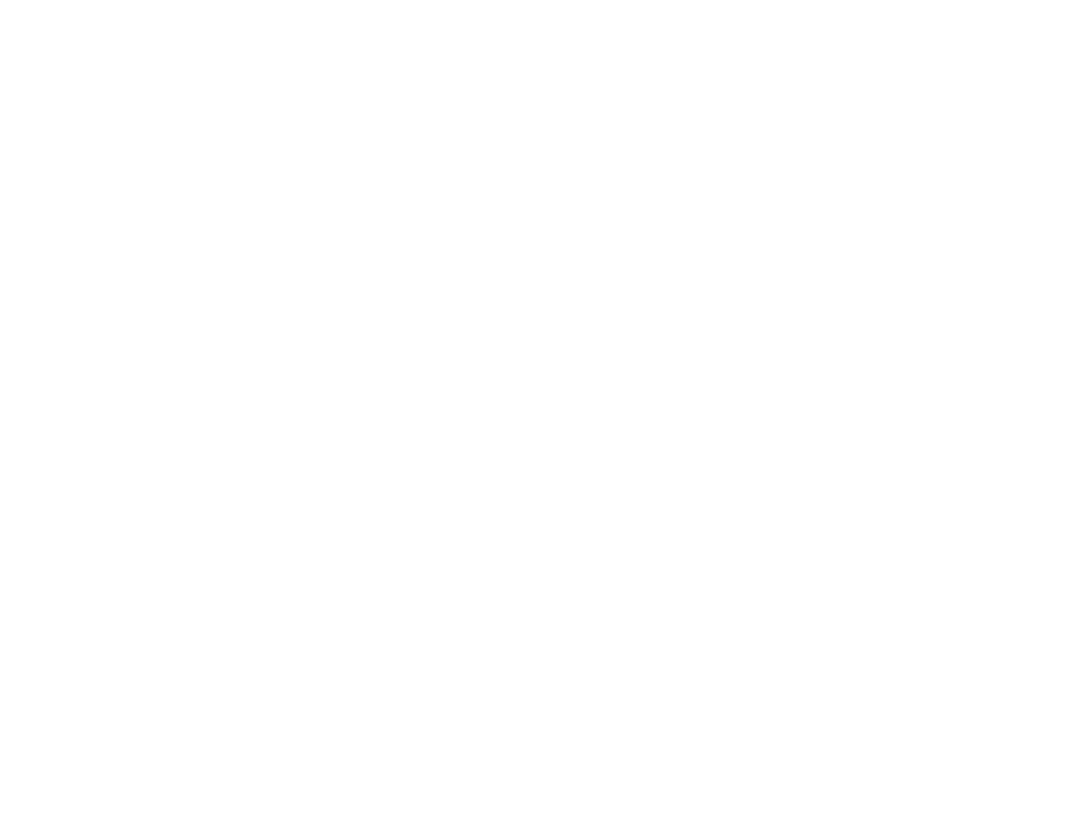
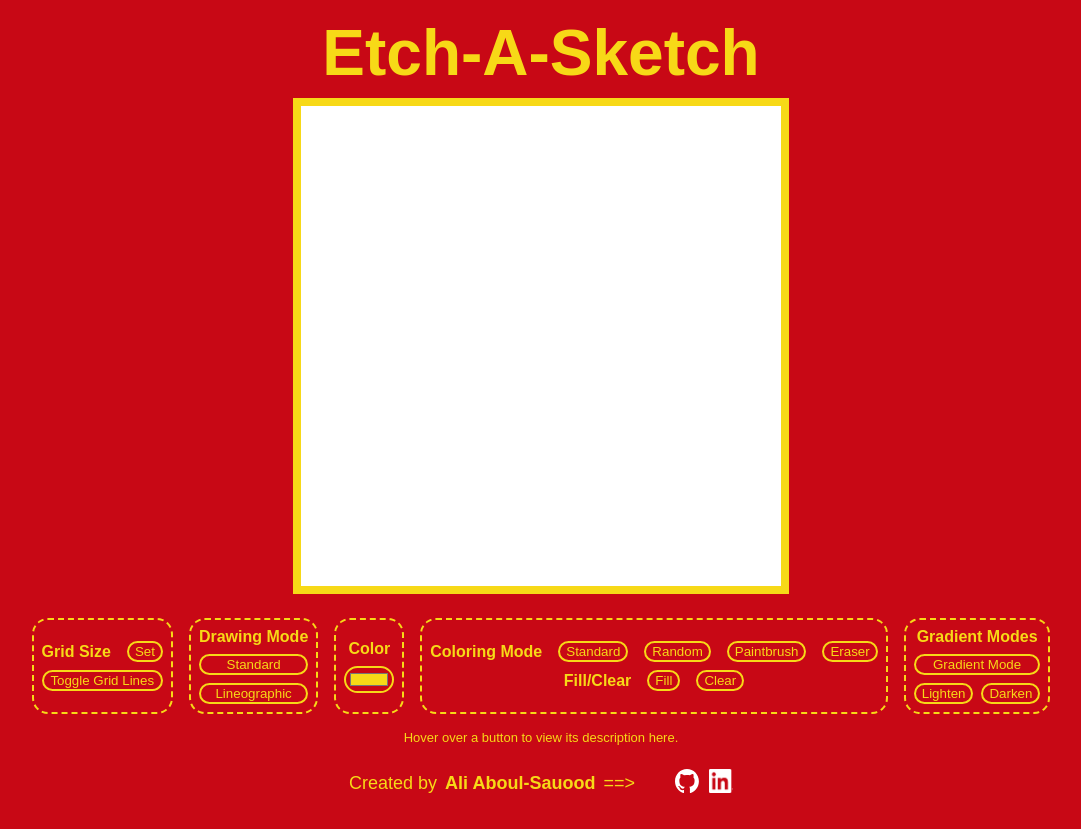
Before and after one commit to ali-aboulsauood/etch-a-sketch, a plain HTML site: page index.html in a window 1280 px wide. Shown: the whole page, without its empty margins (99-1180 px from the left). Before the commit the page ends 800 px from the top, so only its background shows below. Drawn offline with Linux system fonts and the light colour scheme; a web font is replaced by a local one.

Commit message:
Complete markup and styling for project
    1. Complete markup for project
        1. Divide page into three `div`s - header, body, and footer
            1. Add title to header
            2. Add grid, grid controls, and grid control tooltips to body
            3. Add creator's name and social links to footer

    2. Complete styling for project, including styles for classes that are yet to be created using JavaScript

```diff
--- a/index.html
+++ b/index.html
@@ -16,7 +16,99 @@
     </head>
 
     <body>
+        <div class="head">
+            <h1 class="title">Etch-A-Sketch</h1>
+        </div>
 
+        <div class="body">
+            <div class="grid">
+                <!-- Grid content is generated using JavaScript. -->
+            </div>
+
+            <div class="controls">
+                <div class="control-panel grid-controls rounded-border">
+                    <div class="grid-size-controls">
+                        <div class="grid-size-info">
+                            <span class="grid-size-label bold">Grid Size</span>
+
+                            <br>
+
+                            <span class="grid-size bold"></span>
+                        </div>
+
+                        <button class="set-grid-size rounded-border">Set</button>
+                    </div>
+
+                    <button class="toggle-grid-lines rounded-border">Toggle Grid Lines</button>
+                </div>
+
+                <div class="control-panel drawing-controls rounded-border">
+                    <span class="bold">Drawing Mode</span>
+
+                    <button class="standard-drawing-mode rounded-border">Standard</button>
+                    <button class="lineographic-drawing-mode rounded-border">Lineographic</button>
+                </div>
+
+                <div class="control-panel color rounded-border">
+                    <label class="bold" for="color">Color</label>
+
+                    <input class="rounded-border" type="color" value="#F7D917">
+                </div>
+
+                <div class="control-panel coloring-controls rounded-border">
+                    <div class="coloring-modes">
+                        <span class="bold">Coloring Mode</span>
+
+                        <button class="standard-coloring-mode rounded-border">Standard</button>
+                        <button class="random-coloring-mode rounded-border">Random</button>
+                        <button class="paintbrush rounded-border">Paintbrush</button>
+                        <button class="eraser rounded-border">Eraser</button>
+                    </div>
+
+                    <div class="coloring-functions">
+                        <span class="bold">Fill/Clear</span>
+
+                        <button class="fill rounded-border">Fill</button>
+                        <button class="clear rounded-border">Clear</button>
+                    </div>
+                </div>
+
+                <div class="control-panel gradient-controls rounded-border">
+                    <span class="bold">Gradient Modes</span>
+
+                    <button class="gradient-mode rounded-border">Gradient Mode</button>
+
+                    <div class="gradient-mode">
+                        <button class="lighten rounded-border">Lighten</button>
+                        <button class="darken rounded-border">Darken</button>
+                    </div>
+                </div>
+            </div>
+
+            <div class="tooltip">
+                Hover over a button to view its description here.
+            </div>
+        </div>
+
+        <div class="foot">
+            <div class="credit">
+                Created by <span class="bold">Ali Aboul-Sauood</span> ==>
+            </div>
+
+            <ul class="links">
+                <li>
+                    <a href="https://www.github.com/ali-aboulsauood" target="_blank" rel="noopener noreferrer" title="Click here to visit my GitHub profile!">
+                        <img src="images/logos/github-mark-white.svg" alt="GitHub" width="24px" height="24px">
+                    </a>
+                </li>
+
+                <li>
+                    <a href="https://www.linkedin.com/in/ali-k-mohammed" target="_blank" rel="noopener noreferrer" title="Click here to visit my LinkedIn profile!">
+                        <img src="images/logos/InBug-White.png" alt="linkedin" width="24px" height="24px">
+                    </a>
+                </li>
+            </ul>
+        </div>
     </body>
 
 </html>
--- a/style.css
+++ b/style.css
@@ -0,0 +1,178 @@
+@import url('https://fonts.googleapis.com/css2?family=Finger+Paint&display=swap');              /* Font: Finger Paint (refer to: https://fonts.google.com/specimen/Finger+Paint) */
+
+/* General Styles */
+
+* {
+    /* Font: Finger Paint - Regular */
+    font-family: "Finger Paint", sans-serif;
+    font-weight: 400;
+    font-style: normal;
+
+    text-align: center;
+}
+
+html {
+    display: flex;
+    flex-direction: column;
+
+    justify-content: center;
+    align-content: center;
+
+    background-color: #C80815;      /* Venetian Red (refer to: https://en.wikipedia.org/wiki/Venetian_red) */
+    color: #F7D917;                 /* Tartrazine (refer to: https://en.wikipedia.org/wiki/Shades_of_yellow#Tartrazine) */
+}
+
+button, input {
+    background-color: transparent;
+    color: #F7D917;
+
+    border: 2px solid #F7D917;
+}
+
+button:hover, button:focus, button.activated {
+    background-color: #F7D917;
+    color: #C80815;
+
+    outline-color: white;
+}
+
+.bold {
+    font-weight: bold;
+}
+
+.rounded-border {
+    border-radius: 16px;
+    -webkit-border-radius: 16px;
+    -moz-border-radius: 16px;
+    -ms-border-radius: 16px;
+    -o-border-radius: 16px;
+}
+
+/* Header and Footer Styles */
+
+.head, .foot {
+    display: flex;
+
+    justify-content: center;
+    align-items: center;
+
+    margin: 8px;
+}
+
+.head .title {
+    font-size: 64px;
+    font-weight: bold;
+
+    margin: 0;
+}
+
+.foot .credit {
+    display: flex;
+
+    justify-content: center;
+    align-items: center;
+
+    gap: 8px;
+
+    font-size: large;
+}
+
+.foot .links {
+    display: flex;
+
+    justify-content: center;
+    align-items: center;
+
+    gap: 10px;
+
+    list-style-type: none;
+}
+
+/* Body Styles */
+
+.body {
+    display: flex;
+    flex-direction: column;
+
+    justify-content: center;
+    align-items: center;
+
+    gap: 16px;
+}
+
+.body .grid {
+    display: flex;
+    flex-direction: column;
+
+    width: 60vh;
+    height: 60vh;
+
+    border: 8px solid #F7D917;
+
+    background-color: white;
+}
+
+/* The following children classes of `.grid` are added using JavaScript. */
+
+.body .grid .row {
+    display: flex;
+    flex-direction: row;
+
+    flex: 1 1 auto;
+}
+
+.body .grid .row .cell {
+    flex: 1 1 auto;
+}
+
+.body .grid .row.line-visible {
+    border-bottom: 0.5px solid #F7D917;
+}
+
+.body .grid .row .cell.line-visible {
+    border-right: 0.5px solid #F7D917;
+}
+
+.body .controls {
+    display: flex;
+    flex-direction: row;
+
+    justify-content: center;
+    align-items: stretch;
+
+    gap: 16px;
+
+    margin-top: 8px;
+}
+
+.body .controls .control-panel {
+    display: flex;
+    flex-direction: column;
+
+    justify-content: center;
+    align-items: stretch;
+
+    gap: 8px;
+
+    border: 2px dashed #F7D917;
+
+    padding: 8px;
+}
+
+.body .controls .control-panel > * {
+    display: flex;
+    flex-direction: row;
+
+    justify-content: center;
+    align-items: center;
+
+    gap: 16px;
+}
+
+.body .controls .control-panel.gradient-controls .gradient-mode {
+    gap: 8px;
+}
+
+.body .tooltip {
+    font-size: small;
+}
```
